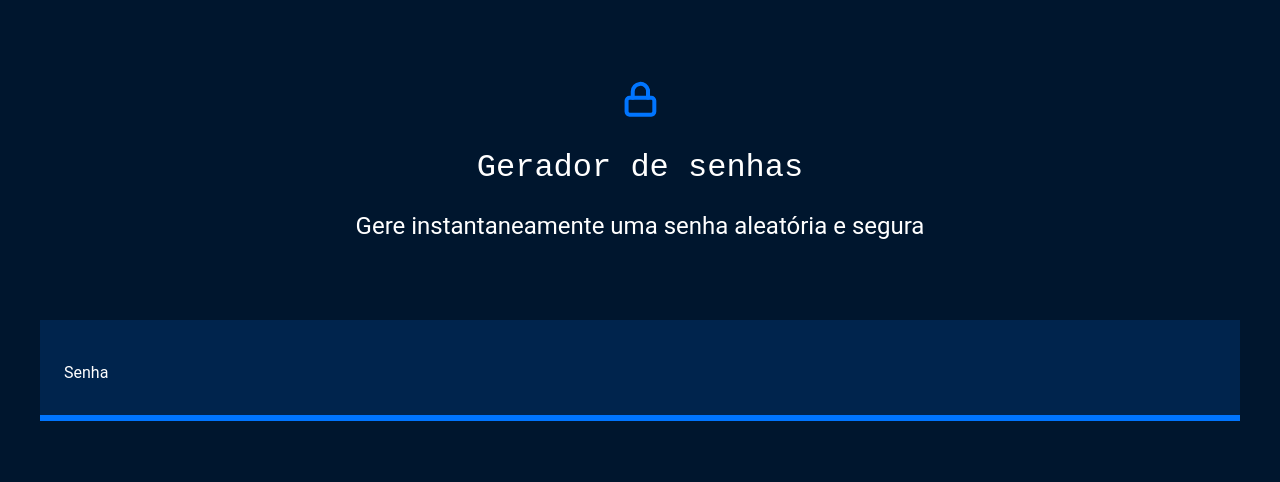
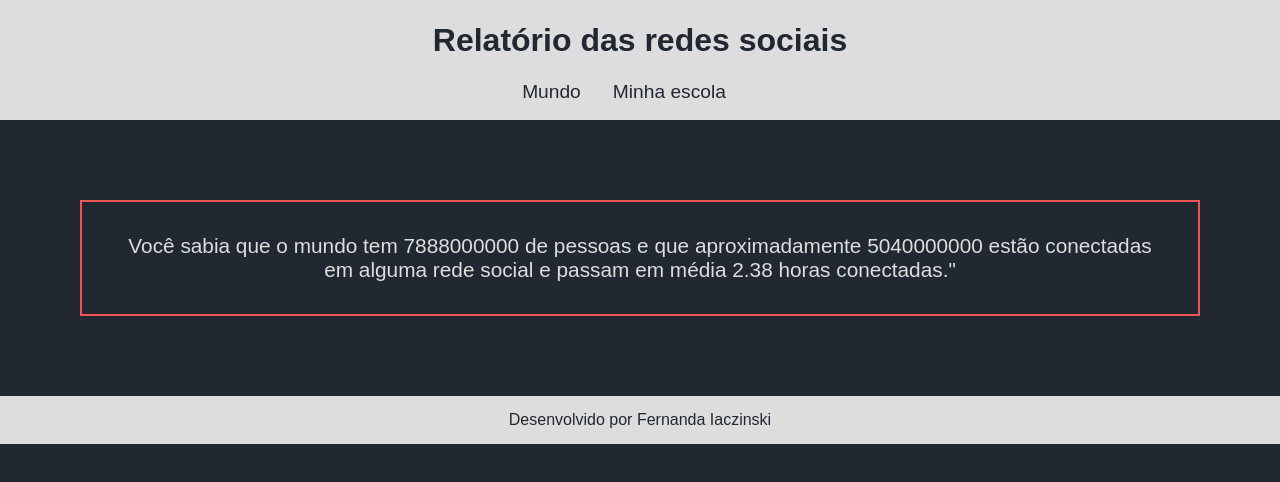
Before and after one commit to fernandaiaczinski/gerador-de-senhas, a plain HTML site: page index.html in a window 1280 px wide. Drawn offline with Linux system fonts and the light colour scheme.

Commit message:
Add files via upload

```diff
--- a/index.html
+++ b/index.html
@@ -1,22 +1,29 @@
 <!DOCTYPE html>
-<html lang="en">
+<html lang="pt-br">
 <head>
     <meta charset="UTF-8">
     <meta name="viewport" content="width=device-width, initial-scale=1.0">
-    <title>Gerador de senha - Fernanda</title>
+    <title>Redes Sociais Fernanda</title>
     <link rel="stylesheet" href="style.css">
 </head>
 <body>
-    <section class="conteudo">
-  <div class="conteudo-titulo">
-    <img src="./unlock.svg" alt="cadeado fechado">
-    <h1 class="titulo-principal">Gerador de senhas</h1>
-    <h2 class="titulo-secundario">Gere instantaneamente uma senha aleatória e segura</h2>
-  </div>
-  <div class="conteudo-senha">
-    <label for="senha">Senha</label>
-    <input name="senha" type="text" id="campo-senha">
-  </div>
-</section>
+    <header>
+        <h1>Relatório das redes sociais</h1>
+        <nav>
+                <a href="index.html">Mundo</a>
+                <a href="#">Minha escola</a>
+        </nav>
+    </header>
+    <main class="graficos-section">
+        <section id="graficos-container" class="graficos-container">
+            <p class="graficos-container_texto">
+                Você sabia que o mundo tem 7888000000 de pessoas e que aproximadamente 5040000000 estão conectadas em alguma rede social e passam em média 2.38 horas conectadas."
+                </p>
+    </section>
+    </main>
+    <footer>
+        <p>Desenvolvido por Fernanda Iaczinski</p>
+    </footer>
+    <script type="module" src="graficos/informacoesGlobais.js"></script>
 </body>
 </html>
--- a/style.css
+++ b/style.css
@@ -1,48 +1,63 @@
-*{
-    font-weight: 400
+@import url('https://fonts.googleapis.com/css2?family=Nunito+Sans:ital,opsz,wght@0,6..12,200..1000;1,6..12,200..1000&display=swap');
+:root {
+    --bg-color: #222831;
+    --primary-color: #DDDDDD;
+    --secondary-color: #F05454;
+    --font: ““Nunito Sans”, sans-serif;
 }
-:root{
-    --branco: white;
-    --cor-de-fundo: #00162E;
-    --fundo-senha: #00244D;
-    --fundo-texto: #001E40;
-    --borda: #0075FF;
-    --roboto: 'Roboto', sans-serif;
-    --roboto-mono: 'Roboto Mono', monospace;
+body {
+    background-color: var(--bg-color);
+    color: var(--primary-color);
+    font-family: var(--font);
+    height: 100vh;
+    margin: 0;
 }
-body{
-    color: var(--branco);
-    background-color: var(--cor-de-fundo);
-    font-family: var(--roboto);
+h1 {
+    font-size: 2rem;
+    color: var(--bg-color);
+    font-weight: 700;
 }
-.titulo-principal{
-    font-family: var(--roboto-mono);
-    font-size: 32px;
+nav {
+    display: flex;
+    justify-content: center;
+    font-weight: 400;
 }
-.titulo-secundario{
-    font-size: 24px;
+nav a {
+    text-decoration: none;
+    color: var(--bg-color);
+    margin: 0rem 2rem 1rem 0rem;
+    font-size: 1.2rem;
 }
-.conteudo-titulo{
+header {
+    background-color: var(--primary-color);
     text-align: center;
-    margin-top: 80px;
+    padding: 1px;
 }
-.conteudo-senha{
-    margin-top: 80px;
-    background: var(--fundo-senha);
-    padding: 24px;
-    border-bottom: 6px solid var(--borda);
+nav a:hover {
+    text-decoration: underline;
+    transform: scale(0.90);
+    transition: transform 0.1s;
 }
-#campo-senha{
-    background-color: var(--fundo-senha);
-    border: none;
-    color: var(--branco);
-    font-family: var(--roboto-mono);
-    font-size: 40px;
+footer {
+    display: flex;
+    align-items: center;
+    justify-content: center;
+    background-color: var(--primary-color);
+    color: var(--bg-color);
+    width: 100%;
+    height: 3rem;
+    margin-top: 2rem;
 }
-#campo-senha:focus{
-    outline: none;
-}
-.conteudo{
-    max-width: 1200px;
-    margin: 0 auto;
-}
+.graficos-container {
+    margin: 5rem;
+   }
+   .graficos-container_texto {
+    font-size: 1.3rem;
+    text-align: center;
+    padding: 2rem;
+    border: var(--secondary-color) solid 2px;
+  }
+  span {
+    font-weight: bold;
+    color: var(--secondary-color);
+   }
```
Also changed, not shown: informacoesGlobais.js (added, +18 -0 lines).
